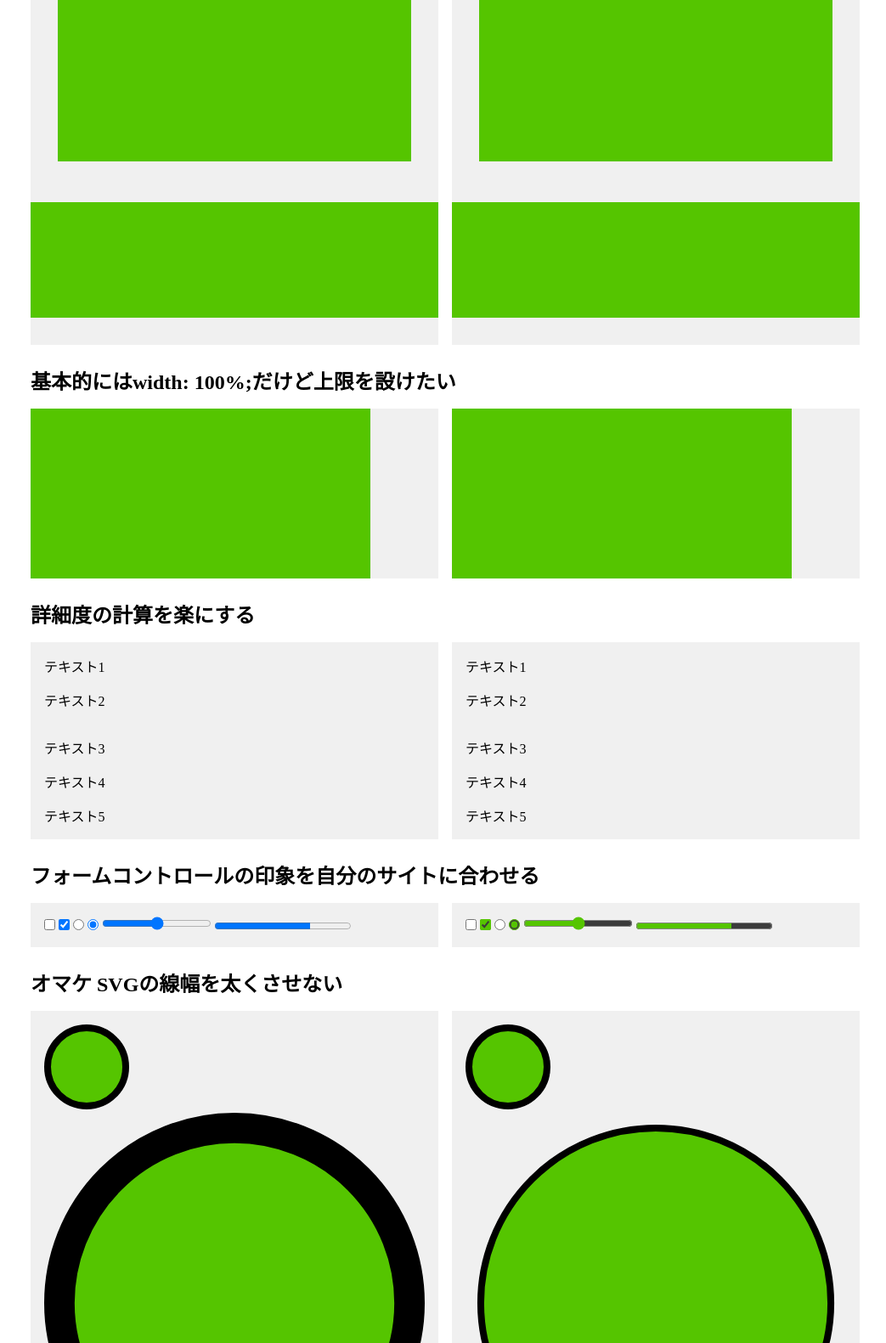
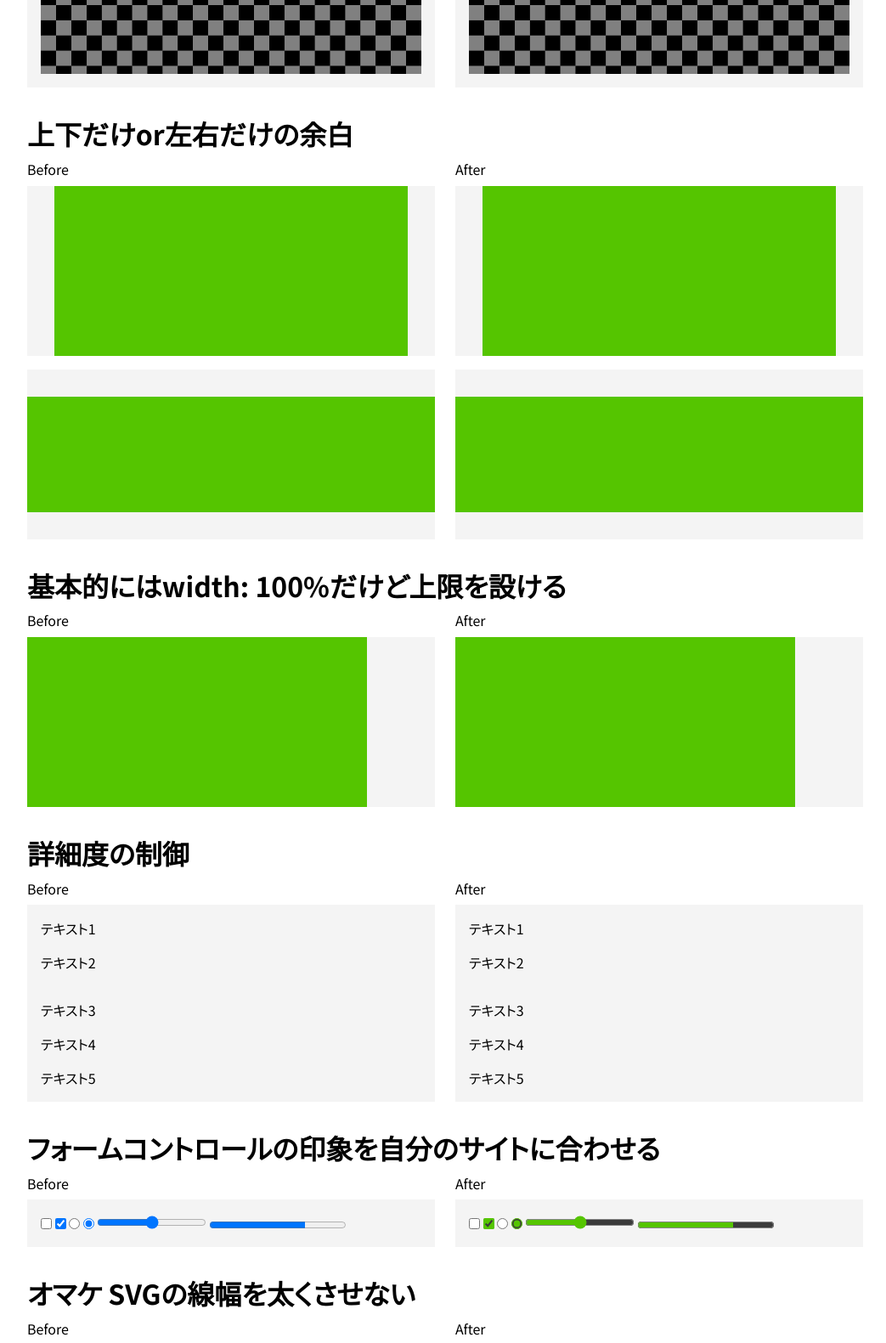
Before and after one commit to xrxoxcxox/20211105-css-nite, a plain HTML site: page index.html in a window 1280 px wide. Shown: the part 1219-2800 px from the top of the page at 85% size, without its empty margins (116-1159 px from the left). Drawn offline with Linux system fonts and the light colour scheme.

Commit message:
Update styles

```diff
--- a/index.html
+++ b/index.html
@@ -3,15 +3,19 @@
 <head>
   <meta charset="UTF-8">
   <meta name="viewport" content="width=device-width, initial-scale=1.0">
+  <link rel="preconnect" href="https://fonts.googleapis.com">
+  <link rel="preconnect" href="https://fonts.gstatic.com" crossorigin>
+  <link href="https://fonts.googleapis.com/css2?family=Noto+Sans+JP:wght@400;700&display=swap" rel="stylesheet">
   <link rel="stylesheet" href="./style.css" />
   <title>2011/11/05 CSS Nite</title>
 </head>
 <body>
   <main class="container">
-    <h1 class="title">そのCSS、新しい書き方がありますよ</h1>
-    <h2 class="heading">flex gap</h2>
+    <h1>そのCSS、新しい書き方がありますよ</h1>
+    <h2>余白を持ったFlex Container内の要素</h2>
     <section class="before">
-      <div class="flex-gap -before">
+      <h3>Before</h3>
+      <div class="area flex-gap -before">
         <div class="flex-gap__content -before"></div>
         <div class="flex-gap__content -before"></div>
         <div class="flex-gap__content -before"></div>
@@ -20,7 +24,8 @@
       </div>
     </section>
     <section class="after">
-      <div class="flex-gap -after">
+      <h3>After</h3>
+      <div class="area flex-gap -after">
         <div class="flex-gap__content -after"></div>
         <div class="flex-gap__content -after"></div>
         <div class="flex-gap__content -after"></div>
@@ -28,9 +33,10 @@
         <div class="flex-gap__content -after"></div>
       </div>
     </section>
-    <h2 class="heading">CSS Grid</h2>
+    <h2>親要素に合わせた柔軟な伸び縮み</h2>
     <section class="before">
-      <div class="css-grid -before">
+      <h3>Before</h3>
+      <div class="area css-grid -before">
         <div class="css-grid__content -before"></div>
         <div class="css-grid__content -before"></div>
         <div class="css-grid__content -before"></div>
@@ -39,7 +45,8 @@
       </div>
     </section>
     <section class="after">
-      <div class="css-grid -after">
+      <h3>After</h3>
+      <div class="area css-grid -after">
         <div class="css-grid__content -after"></div>
         <div class="css-grid__content -after"></div>
         <div class="css-grid__content -after"></div>
@@ -47,61 +54,70 @@
         <div class="css-grid__content -after"></div>
       </div>
     </section>
-    <h2 class="heading">position: absolute;の中で上下左右の中央揃え</h2>
+    <h2>position: absolute内で上下左右の中央揃え</h2>
     <section class="before">
-      <div class="position-absolute-center">
+      <h3>Before</h3>
+      <div class="area position-absolute-center -before">
         <div class="position-absolute-center__content -before"></div>
       </div>
     </section>
     <section class="after">
-      <div class="position-absolute-center">
+      <h3>After</h3>
+      <div class="area position-absolute-center -after">
         <div class="position-absolute-center__content -after"></div>
       </div>
     </section>
-    <h2 class="heading">画像のアスペクト比を維持する</h2>
+    <h2>画像のアスペクト比の維持</h2>
     <section class="before">
-      <div class="aspect-ratio -before">
+      <h3>Before</h3>
+      <div class="area aspect-ratio -before">
         <div class="aspect-ratio__content-wrapper -before">
           <img src="./images/checkerboard.png" alt="" class="aspect-ratio__content -before">
         </div>
       </div>
     </section>
     <section class="after">
-      <div class="aspect-ratio -after">
+      <h3>After</h3>
+      <div class="area aspect-ratio -after">
         <img src="./images/checkerboard.png" alt="" class="aspect-ratio__content -after">
       </div>
     </section>
-    <h2 class="heading">上下だけとか左右だけの余白</h2>
+    <h2>上下だけor左右だけの余白</h2>
     <section class="before">
-      <div class="logical-properties -inline -before">
+      <h3>Before</h3>
+      <div class="area logical-properties -inline -before">
         <div class="logical-properties__content"></div>
       </div>
-      <div class="logical-properties -block -before">
+      <div class="area logical-properties -block -before">
         <div class="logical-properties__content"></div>
       </div>
     </section>
     <section class="after">
-      <div class="logical-properties -inline -after">
+      <h3>After</h3>
+      <div class="area logical-properties -inline -after">
         <div class="logical-properties__content"></div>
       </div>
-      <div class="logical-properties -block -after">
+      <div class="area logical-properties -block -after">
         <div class="logical-properties__content"></div>
       </div>
     </section>
-    <h2 class="heading">基本的にはwidth: 100%;だけど上限を設けたい</h2>
+    <h2>基本的にはwidth: 100%だけど上限を設ける</h2>
     <section class="before">
-      <div class="min-function">
+      <h3>Before</h3>
+      <div class="area min-function -before">
         <div class="min-function__content -before"></div>
       </div>
     </section>
     <section class="after">
-      <div class="min-function">
+      <h3>After</h3>
+      <div class="area min-function -after">
         <div class="min-function__content -after"></div>
       </div>
     </section>
-    <h2 class="heading">詳細度の計算を楽にする</h2>
+    <h2>詳細度の制御</h2>
     <section class="before">
-      <div class="where -before">
+      <h3>Before</h3>
+      <div class="area where -before">
         <p>テキスト1</p>
         <p>テキスト2</p>
         <p class="where__content -before">テキスト3</p>
@@ -110,7 +126,8 @@
       </div>
     </section>
     <section class="after">
-      <div class="where -after">
+      <h3>After</h3>
+      <div class="area where -after">
         <p>テキスト1</p>
         <p>テキスト2</p>
         <p class="where__content -after">テキスト3</p>
@@ -118,9 +135,10 @@
         <p>テキスト5</p>
       </div>
     </section>
-    <h2 class="heading">フォームコントロールの印象を自分のサイトに合わせる</h2>
+    <h2>フォームコントロールの印象を自分のサイトに合わせる</h2>
     <section class="before">
-      <div class="accent-color -before">
+      <h3>Before</h3>
+      <div class="area accent-color -before">
         <input type="checkbox">
         <input type="checkbox" checked>
         <input type="radio">
@@ -130,7 +148,8 @@
       </div>
     </section>
     <section class="after">
-      <div class="accent-color -after">
+      <h3>After</h3>
+      <div class="area accent-color -after">
         <input type="checkbox">
         <input type="checkbox" checked>
         <input type="radio">
@@ -139,9 +158,10 @@
         <progress max="100" value="70"></progress>
       </div>
     </section>
-    <h2 class="heading">オマケ SVGの線幅を太くさせない</h2>
+    <h2>オマケ SVGの線幅を太くさせない</h2>
     <section class="before">
-      <div class="svg-non-scaling-stroke">
+      <h3>Before</h3>
+      <div class="area svg-non-scaling-stroke -before">
         <svg viewbox="0 0 100 100" width="100" height="100">
           <circle cx="50" cy="50" r="46" fill="#55c500" stroke="#000" stroke-width="8"></circle>
         </svg>
@@ -151,7 +171,8 @@
       </div>
     </section>
     <section class="after">
-      <div class="svg-non-scaling-stroke">
+      <h3>After</h3>
+      <div class="area svg-non-scaling-stroke -after">
         <svg viewbox="0 0 100 100" width="100" height="100">
           <circle cx="50" cy="50" r="46" fill="#55c500" stroke="#000" stroke-width="8" vector-effect="non-scaling-stroke"></circle>
         </svg>
--- a/style.css
+++ b/style.css
@@ -2,10 +2,15 @@
   --green: #55c500;
 }
 
-*, *::before, *::after {
+* {
   box-sizing: border-box;
   margin: 0;
   padding: 0;
+}
+
+html {
+  font-family: 'Noto Sans JP', sans-serif;
+  font-feature-settings: "palt";
 }
 
 img {
@@ -13,36 +18,51 @@ img {
   max-width: 100%;
 }
 
+h1 {
+  font-size: 48px;
+  font-weight: 700;
+  grid-column: 1 / 3;
+  line-height: 1.2;
+}
+
+h2 {
+  font-size: 32px;
+  font-weight: 700;
+  grid-column: 1 / 3;
+  line-height: 1.4;
+  margin-top: 32px;
+}
+
+h3 {
+  font-size: 16px;
+  font-weight: 400;
+  line-height: 1.4;
+}
+
 .container {
   display: grid;
-  column-gap: 16px;
-  grid-template-columns: minmax(auto, 480px) minmax(auto, 480px);
+  column-gap: 24px;
+  grid-template-columns: repeat(2, minmax(auto, 480px));
   justify-content: center;
-  padding-block: 40px;
+  padding: 40px;
   width: 100%;
 }
 
-.title {
-  grid-column: 1 / 3;
-}
-
-.heading {
-  grid-column: 1 / 3;
-  margin-top: 24px;
-}
-
 .before, .after {
-  background-color: #f0f0f0;
+  margin-top: 8px;
 }
 
 .before {
   grid-column: 1 / 2;
-  margin-top: 16px;
 }
 
 .after {
   grid-column: 2 / 3;
-  margin-top: 16px;
+}
+
+.area {
+  background-color: #f4f4f4;
+  margin-top: 8px;
 }
 
 .flex-gap {
```
